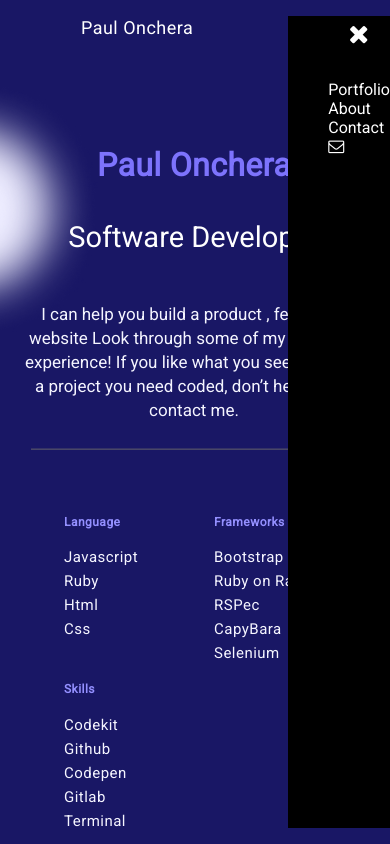
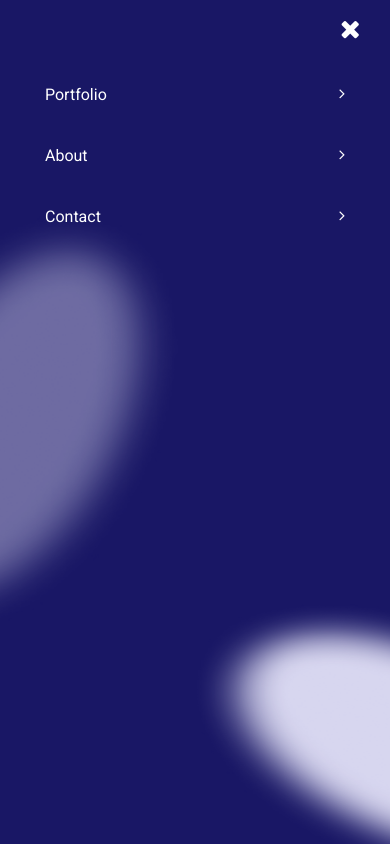
Before and after one commit to Paul-js-hub/portfolio, a website: page index.html in a window 390 px wide. Both pictures are taken after a click on the link 344 px from the left and 36 px from the top of the page. Shown: the top 844 px of the page. Drawn offline with Linux system fonts and the light colour scheme.

Commit message:
Add functionality when a user clicks the mobile options, the mobile menu disappears

```diff
--- a/index.html
+++ b/index.html
@@ -19,13 +19,22 @@
       <nav class="navbar-container">
         <a class="hamburger" href="javascript:void(0);"
           ><i class="fa fa-bars"></i>
-          <i class="fa fa-times" aria-hidden="true"></i>
+          <i class="fa fa-times close-icon" aria-hidden="true"></i>
         </a>
         <ul class="nav-links">
-          <li><a class="menuItem" href="#">Portfolio</a></li>
-          <li><a class="menuItem" href="#">About</a></li>
-          <li><a class="menuItem" href="#">Contact</a></li>
-          <li><i class="fa fa-envelope-o" aria-hidden="true"></i></li>
+          <div class="list-item">
+            <li><a class="menuItem" href="#work-section">Portfolio</a></li>
+          <i class="fa fa-angle-right" aria-hidden="true"></i>
+          </div>
+          <div class="list-item">
+            <li><a class="menuItem" href="#class">About</a></li>
+            <i class="fa fa-angle-right" aria-hidden="true"></i>
+          </div>
+          <div class="list-item">
+            <li><a class="menuItem" href="#contact">Contact</a></li>
+            <i class="fa fa-angle-right" aria-hidden="true"></i>
+          </div>
+          <li><i class="fa fa-envelope-o envelope" aria-hidden="true"></i></li>
         </ul>
       </nav>
     </header>
@@ -278,7 +287,7 @@
           </div>
         </div>
       </section>
-      <section class="contact-us chat-grid">
+      <section class="contact-us chat-grid" id="contact">
         <div class="chat-item"></div>
         <div class="chat-item">
           <h2>Let's Chat</h2>
--- a/index.js
+++ b/index.js
@@ -18,3 +18,9 @@ function toggleMenu() {
 }
 
 hamburger.addEventListener("click", toggleMenu);
+
+menuItems.forEach(
+  function(menuItem) {
+    menuItem.addEventListener("click", toggleMenu);
+  }
+)
--- a/style.css
+++ b/style.css
@@ -69,7 +69,7 @@ img.ellipse19 {
 
 .toolbar {
   display: flex;
-  justify-content: space-around;
+  justify-content: space-between;
   margin: 0 24px;
   width: 87.2%;
 }
@@ -235,6 +235,7 @@ form > button:active {
   flex-direction: column;
   align-items: center;
   margin: 24px 0;
+  /* background-image: url("images/ellipse18.png"); */
 }
 
 .header1 {
@@ -271,18 +272,22 @@ form > button:active {
 }
 
 .hamburger {
-  position: fixed;
+  position: relative;
   z-index: 100;
   top: 1rem;
   right: 1rem;
   padding: 4px;
-  border: black solid 1px;
   cursor: pointer;
   font-size: 26px;
 }
 
-.fa-times {
+i.fa.fa-times.close-icon {
   display: none;
+  position: fixed;
+}
+
+i.fa.fa-bars {
+  position: fixed;
 }
 
 .logo {
@@ -476,20 +481,33 @@ section > form {
   right: 0;
   bottom: 0;
   z-index: 99;
-  background: black;
+  background: #191765;
   color: white;
   list-style: none;
   padding-top: 4rem;
-  margin-top: 2;
+  margin: 0 auto;
+  width: 100%;
 }
 
 .showMenu {
   transform: translateY(0);
+    width: 100%;
+    background-image: url("images/shape-mobile-menu-2.png"), url("images/shape-mobile-menu-1.png");
+    background-size: 226px 427px, 200px 244px;
+    background-repeat: no-repeat;
+    background-position: left, right bottom;
+ }
+
+ i.fa.fa-envelope-o.envelope {
+  display: none;
 }
 
-/* .fa-envelope-o {
-  display: none !important;
-} */
+ .list-item {
+  display: flex;
+  justify-content: space-between;
+  margin: 0 24px;
+  padding: 21px;
+}
 
 .circle1 {
   display: none;
```
Also changed, not shown: images/shape-mobile-menu-1.png (added), images/shape-mobile-menu-2.png (added).
